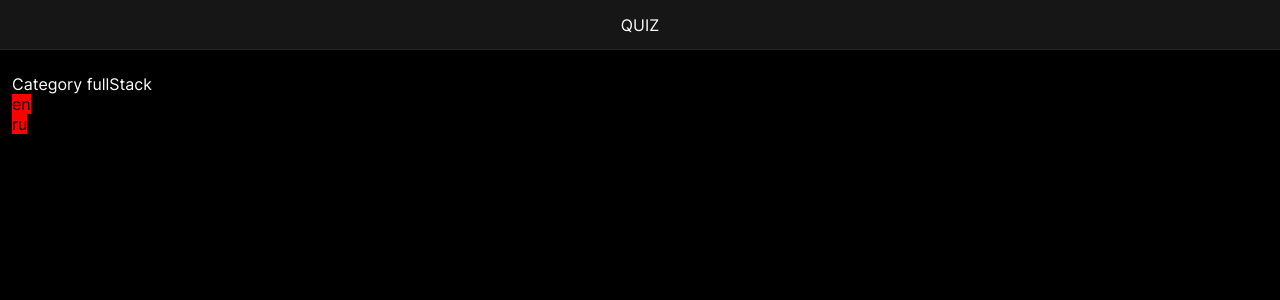
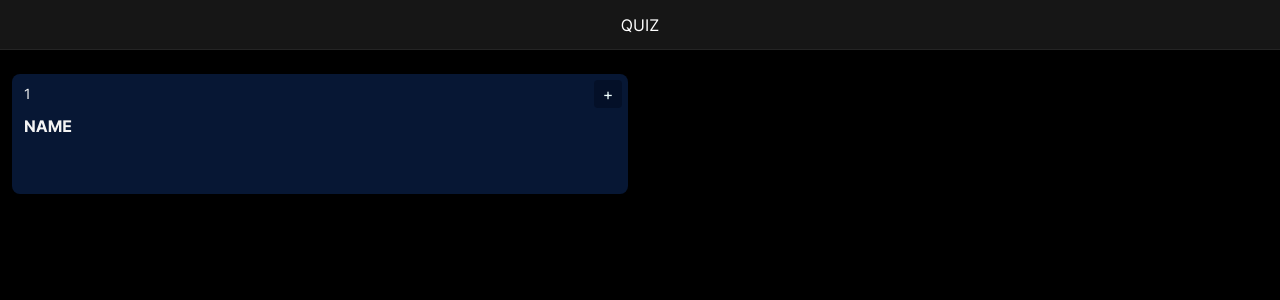
Before and after one commit to arturohanyan1/frontend-quiz, a React (Create React App) app: page / in a window 1280 px wide. Both pictures are taken after a click on the button "FULLSTACK". Shown: the top 300 px of the page. Built offline with nearby package versions, Linux system fonts and the light colour scheme.

Commit message:
added topic button

```diff
--- a/public/locales/en/translation.json
+++ b/public/locales/en/translation.json
@@ -1,3 +1,4 @@
 {
-  "language": "ENG"
+  "javascript300": "Javascript 300",
+  "fullStack": "FullStack"
 }
--- a/src/components/CategoryButton/CategoryButton.tsx
+++ b/src/components/CategoryButton/CategoryButton.tsx
@@ -6,6 +6,7 @@ import { setCategory } from "src/store/slices/categorySlice";
 import { useAppDispatch } from "src/hooks/reduxAppHooks";
 import { useNavigate } from "react-router-dom";
 import { EnumRoutes } from "src/configs/routes";
+import { useTranslation } from "react-i18next";
 
 type IProps = {
   classname?: string;
@@ -13,6 +14,7 @@ type IProps = {
 };
 
 const CategoryButton: FC<IProps> = ({ classname, data }) => {
+  const { t } = useTranslation();
   const navigate = useNavigate();
 
   // Redux Actions
@@ -30,7 +32,7 @@ const CategoryButton: FC<IProps> = ({ classname, data }) => {
       role="button"
       onClick={onClickHandler}
     >
-      <span className={styles.button_text}>{data.name}</span>
+      <span className={styles.button_text}>{t(data.name)}</span>
     </button>
   );
 };
--- a/src/components/CategoryButton/styles.module.scss
+++ b/src/components/CategoryButton/styles.module.scss
@@ -1,18 +1,9 @@
 @import "../../styles/index.scss";
-
-.button {
-  @include center;
-  width: 100%;
-  height: 120px;
-  background-color: #071734;
-  border-radius: 8px;
-  padding: 12px;
-}
 
 .button_text {
   font-size: 16px;
   font-weight: 700;
-  color: $text_primary_color;
+  color: $category_button_text_color;
   line-height: 1;
   list-style: none;
   white-space: nowrap;
@@ -21,6 +12,11 @@
 }
 
 .button {
+  @include center;
+  width: 100%;
+  height: 120px;
+  border-radius: 8px;
+  padding: 12px;
   appearance: none;
   background: radial-gradient(
     100% 100% at 100% 0,
--- /dev/null
+++ b/src/components/TopicButton/TopicButton.tsx
@@ -0,0 +1,24 @@
+import cn from "classnames";
+import { FC } from "react";
+import styles from "./styles.module.scss";
+
+type IProps = {
+  classname?: string;
+  // data: ICategoryType;
+};
+
+const TopicButton: FC<IProps> = ({ classname }) => {
+  return (
+    <button className={cn(styles.button, classname)} role="button">
+      <div className={styles.first_row}>
+        <span className={styles.topic_order}>1</span>
+        <div className={styles.topic_icon_wrapper}>+</div>
+      </div>
+      <div className={styles.second_row}>
+        <span className={styles.button_text}>name</span>
+      </div>
+    </button>
+  );
+};
+
+export default TopicButton;
--- /dev/null
+++ b/src/components/TopicButton/index.ts
@@ -0,0 +1 @@
+export { default } from "./TopicButton";
--- /dev/null
+++ b/src/components/TopicButton/styles.module.scss
@@ -0,0 +1,73 @@
+@import "../../styles/index.scss";
+
+.button {
+  display: flex;
+  flex-direction: column;
+  justify-content: flex-start;
+  align-items: flex-start;
+  width: 100%;
+  height: 120px;
+  border-radius: 8px;
+  padding: 6px 6px 12px 12px;
+  appearance: none;
+  background: $topic_button_bg_color;
+  border: 0;
+  box-sizing: border-box;
+  cursor: pointer;
+  overflow: hidden;
+  transition: box-shadow 0.15s, transform 0.15s;
+  user-select: none;
+  -webkit-user-select: none;
+  touch-action: manipulation;
+  will-change: box-shadow, transform;
+  position: relative;
+}
+
+.button:focus {
+  background: darken($color: $topic_button_bg_color, $amount: 0.8);
+}
+
+.button:hover {
+  background: lighten($color: $topic_button_bg_color, $amount: 0.8);
+}
+
+.button:active {
+  background: darken($color: $topic_button_bg_color, $amount: 0.8);
+}
+
+.button_text {
+  font-size: 16px;
+  font-weight: 700;
+  color: $topic_button_text_color;
+  line-height: 1;
+  list-style: none;
+  white-space: nowrap;
+  text-decoration: none;
+  text-transform: uppercase;
+}
+
+.first_row {
+  width: 100%;
+  display: flex;
+  flex-direction: row;
+  justify-content: space-between;
+  align-items: center;
+  margin-bottom: 8px;
+
+  .topic_order {
+    font-size: 14px;
+    font-weight: 400;
+    color: $category_button_text_color;
+    line-height: 1;
+    list-style: none;
+  }
+
+  .topic_icon_wrapper {
+    @include center;
+    height: 28px;
+    width: 28px;
+    border-radius: 4px;
+    color: azure;
+    background: $topic_button_icon_wrapper_color;
+  }
+}
--- a/src/pages/Category/Category.tsx
+++ b/src/pages/Category/Category.tsx
@@ -2,18 +2,21 @@ import { FC } from "react";
 import styles from "./styles.module.scss";
 import Header from "../../components/Header";
 import { useAppSelector } from "src/hooks/reduxAppHooks";
-import Language from "src/components/Language";
+import TopicButton from "src/components/TopicButton";
 
 const Category: FC = () => {
   // Selectors
   const { category } = useAppSelector((state) => state.category);
 
+  console.log(category);
+
   return (
     <div className={styles.page}>
       <Header />
       <div className={styles.page_content}>
-        Category {category}
-        <Language />
+        <div className={styles.topics_wrapper}>
+          <TopicButton />
+        </div>
       </div>
     </div>
   );
--- a/src/pages/Category/styles.module.scss
+++ b/src/pages/Category/styles.module.scss
@@ -10,3 +10,11 @@
 .page_content {
   padding: 24px $page-layout-side-padding;
 }
+
+.topics_wrapper {
+  display: grid;
+  gap: 24px;
+  grid-template-columns: 1fr 1fr;
+  grid-template-rows: auto auto;
+  width: 100%;
+}
--- a/src/pages/Main/styles.module.scss
+++ b/src/pages/Main/styles.module.scss
@@ -17,5 +17,4 @@
   grid-template-columns: 1fr 1fr;
   grid-template-rows: auto auto;
   width: 100%;
-  // background-color: red;
 }
--- a/src/styles/colors.scss
+++ b/src/styles/colors.scss
@@ -62,3 +62,8 @@ $alert_info_border_color: #7685f7;
 $category_button_gradient_1: #0e1fd4;
 $category_button_gradient_2: #2575fc;
 $category_button_shadow: #3c4fe0;
+$category_button_text_color: #f4f4f4;
+
+$topic_button_bg_color: #071734;
+$topic_button_text_color: #f4f4f4;
+$topic_button_icon_wrapper_color: #041028;
```
